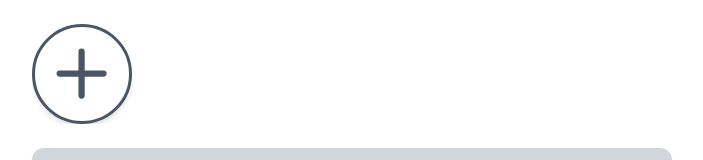
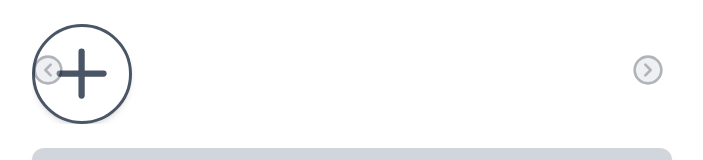
Before and after one commit to apii2/Story-Feature, a React (Vite) app: page / in a window 1280 px wide. Shown: the top 160 px of the page, without its empty margins (288-991 px from the left). Built offline with nearby package versions, Linux system fonts and the light colour scheme.

Commit message:
modified swiper package and styles

```diff
--- a/package.json
+++ b/package.json
@@ -17,7 +17,7 @@
     "lucide-react": "^1.0.0-rc.1",
     "react": "^19.2.4",
     "react-dom": "^19.2.4",
-    "swiper": "^12.1.2"
+    "swiper": "^12.1.3"
   },
   "devDependencies": {
     "@eslint/js": "^9.39.4",
--- a/src/components/ImageSwiper.tsx
+++ b/src/components/ImageSwiper.tsx
@@ -1,7 +1,6 @@
 import { Navigation } from "swiper/modules";
 import { Swiper, SwiperSlide } from "swiper/react";
-import "swiper/css";
-import "swiper/css/navigation";
+import "swiper/swiper.css";
 import { CircleChevronLeft, CircleChevronRight, Plus } from "lucide-react";
 import type { Image } from "../App";
 
--- a/src/index.css
+++ b/src/index.css
@@ -1,18 +1,43 @@
 @import "tailwindcss";
 
-:root{
-    --color-primary: white;
+:root {
+  --color-primary: white;
 }
 
-:root.dark{
-    --color-primary: black;
+:root.dark {
+  --color-primary: black;
 }
 
-body{
-    background-color: var(--color-primary);
-    margin: 0;
-    padding: 0;
-    font-family: -apple-system, BlinkMacSystemFont, 'Segoe UI', 'Roboto', 'Oxygen',
-        'Ubuntu', 'Cantarell', 'Fira Sans', 'Droid Sans', 'Helvetica Neue',
-        sans-serif;
+body {
+  background-color: var(--color-primary);
+  margin: 0;
+  padding: 0;
+  font-family:
+    -apple-system, BlinkMacSystemFont, "Segoe UI", "Roboto", "Oxygen", "Ubuntu",
+    "Cantarell", "Fira Sans", "Droid Sans", "Helvetica Neue", sans-serif;
 }
+
+/* Swiper navigation buttons */
+.swiper-button-next,
+.swiper-button-prev {
+  width: 40px;
+  height: 40px;
+  position: absolute;
+  top: 0;
+  z-index: 20;
+  bottom: 0;
+  margin-top: auto;
+  margin-bottom: auto;
+}
+
+.swiper-button-next::after,
+.swiper-button-prev::after {
+  font-size: 16px;
+}
+
+.swiper-button-next.swiper-button-disabled,
+.swiper-button-prev.swiper-button-disabled {
+  opacity: 0.35;
+  cursor: not-allowed;
+  pointer-events: none;
+}
```
Also changed, not shown: 1 other file (tests, documents, lock files or other folders).
